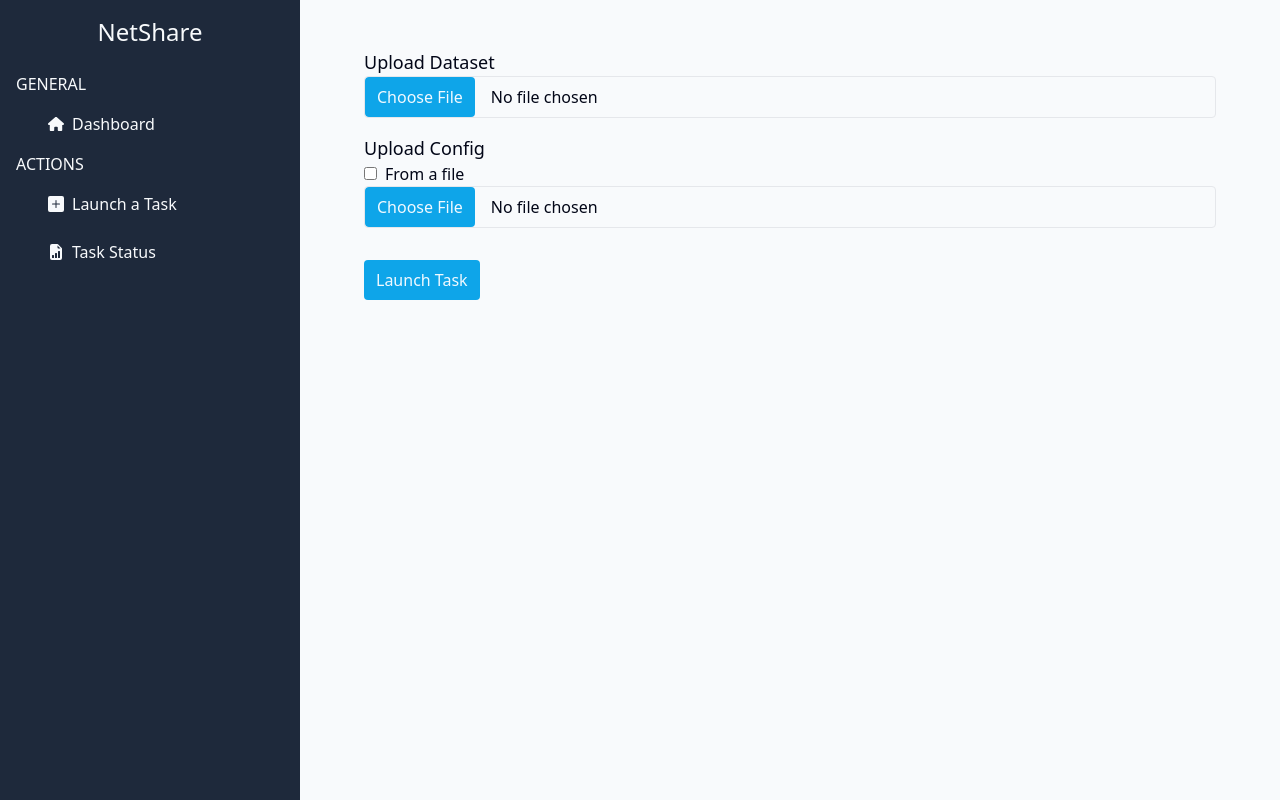
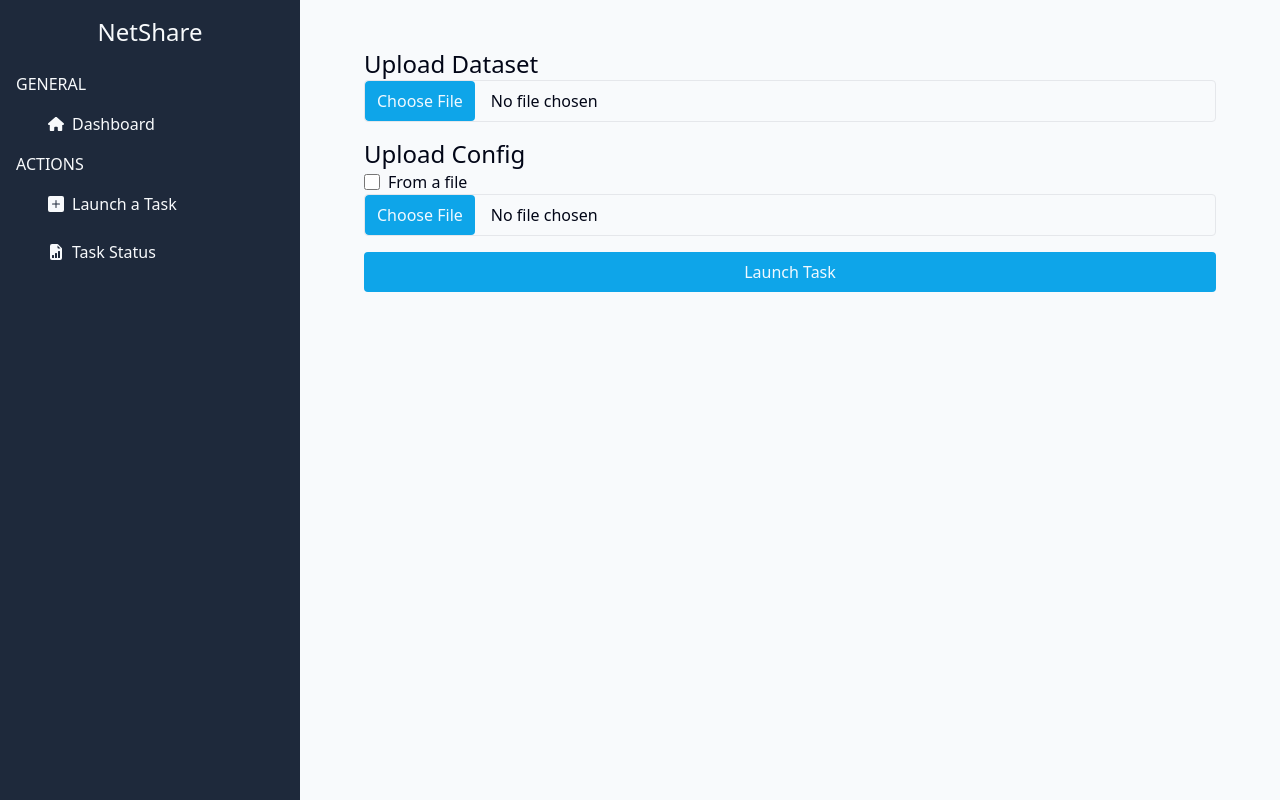
Before and after one commit to HaozheSong/NetShareWeb, a Next.js app in the folder frontend/: page /dashboard/launch-task in a window 1280 px wide. Built offline with nearby package versions, Linux system fonts and the light colour scheme.

Commit message:
task-1.6.3 beautify upload config CSS

```diff
--- a/frontend/src/app/dashboard/launch-task/SubmitBtn.tsx
+++ b/frontend/src/app/dashboard/launch-task/SubmitBtn.tsx
@@ -7,9 +7,8 @@
 const submitBtnTextUploading = (
   <>
     <svg
-      className='animate-spin -ml-1 mr-3 h-5 w-5 text-white'
+      className='!fill-none inline-svg animate-spin mr-3 text-white'
       xmlns='http://www.w3.org/2000/svg'
-      fill='none'
       viewBox='0 0 24 24'
     >
       <circle
@@ -52,7 +51,7 @@
         )
       }
       id='submitBtn'
-      className='inline-flex items-center my-4 px-3 py-2 rounded bg-sky-500 hover:bg-sky-600 text-sky-50 disabled:opacity-75 disabled:hover:bg-sky-500 disabled:cursor-not-allowed'
+      className='btn-block'
       disabled={submitBtnText === submitBtnTextUploading ? true : false}
     >
       {submitBtnText}
--- a/frontend/src/app/dashboard/launch-task/UploadConfigInput.tsx
+++ b/frontend/src/app/dashboard/launch-task/UploadConfigInput.tsx
@@ -26,7 +26,7 @@
 export default function UploadConfigInput (props: UploadConfigInputProps) {
   return (
     <div className='my-4'>
-      <p className='text-lg font-medium'>Upload Config</p>
+      <h1 className='text-2xl font-medium'>Upload Config</h1>
       <ConfigFromFile
         configSource={props.configSource}
         setConfigSource={props.setConfigSource}
@@ -49,11 +49,12 @@
 
 function ConfigFromFile (props: ConfigFromFileProps) {
   return (
-    <>
+    <div id='configFromFileContainer' className='mb-4'>
+      <div id='configFromFileCheckbox' className='flex items-center'>
         <input
           type='checkbox'
           id='configFromFile'
-        className='mr-2'
+          className='checkbox'
           checked={props.configSource === 'configFromFile'}
           onChange={() => {
             props.configSource === 'configFromFile'
@@ -62,6 +63,7 @@
           }}
         />
         <label htmlFor='configFromFile'>From a file</label>
+      </div>
       <input
         ref={props.configRef}
         type='file'
@@ -69,18 +71,18 @@
         id='config'
         className='block w-full border rounded cursor-pointer file:cursor-pointer file:px-3 file:py-2 file:mr-4 file:rounded file:border-0 file:bg-sky-500 file:text-sky-50'
       />
-    </>
+    </div>
   )
 }
 
 function ConfigFromDataset (props: ConfigFromDatasetProps) {
   return (
-    <>
-      <div>
+    <div id='configFromDatasetContainer' className='mb-4'>
+      <div id='configFromDatasetCheckbox' className='flex items-center'>
         <input
           type='checkbox'
           id='configFromDataset'
-          className='mr-2'
+          className='checkbox'
           checked={props.configSource == 'configFromDataset'}
           onChange={() => {
             props.configSource == 'configFromDataset'
@@ -88,7 +90,11 @@
               : props.setConfigSource('configFromDataset')
           }}
         />
-        <label htmlFor=''>Generate config from the dataset</label>
+        <label htmlFor='configFromDataset'>
+          Generate config from the dataset
+        </label>
+      </div>
+
       <table className='table-auto w-full border-collapse border border-slate-400'>
         <thead>
           <tr>
@@ -141,7 +147,6 @@
         </tbody>
       </table>
     </div>
-    </>
   )
 }
 
--- a/frontend/src/app/dashboard/launch-task/UploadDatasetInput.tsx
+++ b/frontend/src/app/dashboard/launch-task/UploadDatasetInput.tsx
@@ -8,7 +8,7 @@
 export default function UploadDatasetInput (props: UploadDatasetInputProps) {
   return (
     <div className='my-4'>
-      <label htmlFor='dataset' className='text-lg font-medium'>
+      <label htmlFor='dataset' className='text-2xl font-medium'>
         Upload Dataset
       </label>
       <input
--- a/frontend/src/app/global.css
+++ b/frontend/src/app/global.css
@@ -4,13 +4,19 @@
 
 @layer components {
     .datatype-select {
-        @apply px-2;
-        @apply py-1;
-        @apply text-sm;
-        @apply border;
-        @apply rounded-md;
-        @apply focus:border-blue-500;
-        @apply focus:ring-blue-500;
+        @apply px-2 py-1 text-sm rounded-md border focus:border-blue-500 focus:ring-blue-500;
+    }
+
+    .btn {
+        @apply px-3 py-2 rounded bg-sky-500 hover:bg-sky-600 text-sky-50 disabled:opacity-75 disabled:hover:bg-sky-500 disabled:cursor-not-allowed;
+    }
+
+    .btn-block {
+        @apply w-full btn;
+    }
+
+    .checkbox {
+        @apply w-4 h-4 mr-2 text-blue-600 bg-gray-100 border-gray-300 rounded;
     }
 }
 
```
Lines whose indentation alone changed are shown as unchanged.
